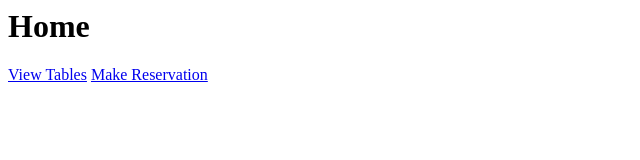
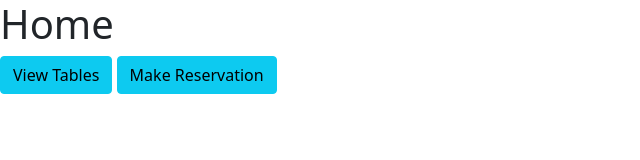
Before and after one commit to zivan2/hot-restaurant-project, a plain HTML site: page home.html in a window 1280 px wide. Shown: the whole page, without its empty margins (0-640 px from the left). Drawn offline with nearby package versions, Linux system fonts and the light colour scheme.

Commit message:
adding buttons

```diff
--- a/home.html
+++ b/home.html
@@ -4,10 +4,11 @@
     <meta http-equiv="X-UA-Compatible" content="IE=edge">
     <meta name="viewport" content="width=device-width, initial-scale=1.0">
     <title>Home</title>
+    <link href="https://cdn.jsdelivr.net/npm/bootstrap@5.0.0-beta2/dist/css/bootstrap.min.css" rel="stylesheet" integrity="sha384-BmbxuPwQa2lc/FVzBcNJ7UAyJxM6wuqIj61tLrc4wSX0szH/Ev+nYRRuWlolflfl" crossorigin="anonymous">
 </head>
 <body>
     <h1>Home</h1>
-    <a href="/tables">View Tables</a>
-    <a href="/reserve">Make Reservation</a>
+    <button type="button" class="btn btn-info" href="/home">View Tables</button>
+    <button type="button" class="btn btn-info" href="/home">Make Reservation</button>
 </body>
 </html>
```
Also changed, not shown: reserve.html (+2 -1 lines), tables.html (+2 -1 lines).
